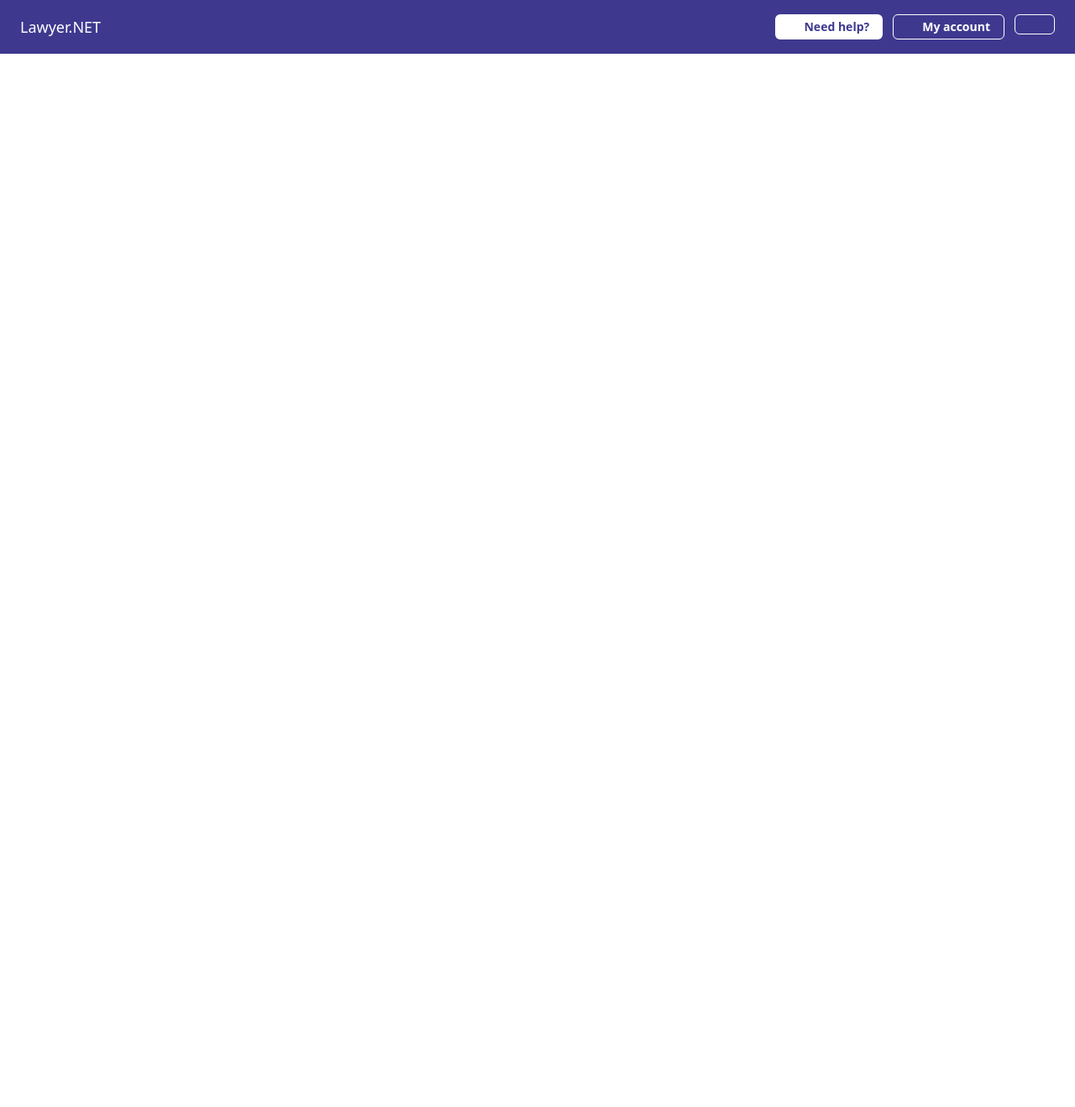
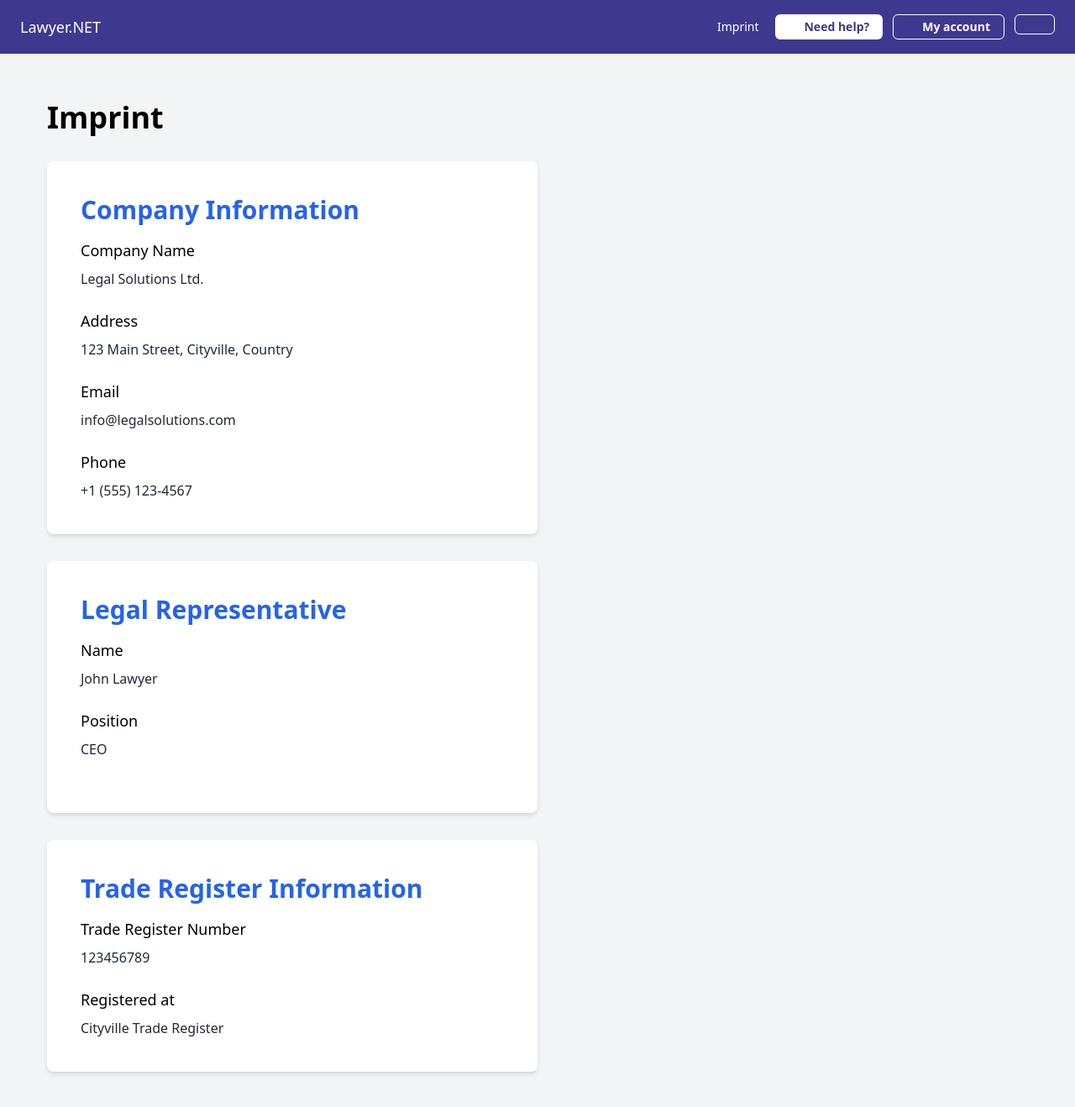
Before and after one commit to ero-gfld/Lawyer.NET-front, a Vue app: page /imprint in a window 1280 px wide. Shown: the top 1318 px of the page at 84% size. Before the commit the page ends 800 px from the top, so only its background shows below. Built offline with nearby package versions, Linux system fonts and the light colour scheme; some icons are missing.

Commit message:
added help and imprint page

```diff
--- a/src/components/atoms/NavLink.vue
+++ b/src/components/atoms/NavLink.vue
@@ -49,7 +49,7 @@ export default {
     >
       <div
         v-show="showDropdown && dropdownItems && dropdownItems.length > 0"
-        class="absolute top-full left-0 w-full"
+        class="absolute top-full left-0 w-full z-30"
       >
         <div class="h-2" />
         <div class="grid bg-primary border py-2 border-white rounded-md z-10">
--- a/src/components/molecules/NavBar.vue
+++ b/src/components/molecules/NavBar.vue
@@ -56,6 +56,15 @@ export default {
   >
     <router-link to="/" class="text-lg">Lawyer.NET</router-link>
     <div class="grid place-content-center gap-3 text-sm grid-flow-col">
+
+      <!-- temporary link for imprint in NavBar (for 1st Milestone) -->
+      <router-link
+        to="/imprint"
+        class="flex px-2 py-1 rounded-md items-center"
+      >
+        <span>Imprint</span>
+      </router-link>
+
       <router-link
         to="/help"
         class="flex px-4 py-1 font-bold text-primary bg-white rounded-md items-center"
--- a/src/router/index.js
+++ b/src/router/index.js
@@ -10,6 +10,16 @@ const routes = [
     path: '/',
     name: 'Homepage',
     component: () => import('../views/HomeView.vue')
+  },
+  {
+    path: '/help',
+    name: 'Help',
+    component: () => import('../views/HelpView.vue')
+  },
+  {
+    path: '/imprint',
+    name: 'Imprint',
+    component: () => import('../views/ImprintView.vue')
   }
 ]
 const router = createRouter({
--- /dev/null
+++ b/src/views/HelpView.vue
@@ -0,0 +1,43 @@
+<template>
+    <div class="container mx-auto p-14 bg-gray-100">
+      <h1 class="text-4xl font-bold mb-8">Help and Support</h1>
+
+      <!-- FAQ Sections -->
+      <div v-for="(faqSection, index) in faqSections" :key="index" class="mb-8 bg-white p-10 rounded-lg shadow-md w-3/4">
+        <h2 class="text-3xl font-semibold text-blue-600 mb-4">{{ faqSection.title }}</h2>
+
+        <!-- Individual FAQs -->
+        <div v-for="(faq, faqIndex) in faqSection.faqs" :key="faqIndex" class="mb-6">
+          <h3 class="text-lg font-medium mb-2">{{ faq.question }}</h3>
+          <p class="text-gray-800">{{ faq.answer }}</p>
+        </div>
+      </div>
+    </div>
+</template>
+
+<script>
+  export default {
+    data() {
+      return {
+        faqSections: [
+          {
+            title: 'General Questions',
+            faqs: [
+              { question: 'How do I sign up?', answer: 'To sign up, click on the "Sign Up" button in the navigation bar.' },
+              { question: 'How do I create a user profile?', answer: 'After signing up, you can create a new user profile in your dashboard.' },
+              { question: 'How can I contact support?', answer: 'You can reach our support team by sending an email to support@legalsolutions.com.'}
+            ],
+          },
+          {
+            title: 'Appointment Booking',
+            faqs: [
+              { question: 'How can I book an appointment?', answer: 'Navigate to the calendar and select an available time slot to book an appointment.' },
+              { question: 'Can I cancel an appointment?', answer: 'Yes, you can cancel an appointment by accessing the cancellation option in your dashboard.' },
+              { question: 'What do I do if I encounter issues during booking?', answer: 'If you encounter any issues, please contact our support team for assistance.'}
+            ],
+          },
+        ],
+      };
+    },
+  };
+</script>
--- /dev/null
+++ b/src/views/ImprintView.vue
@@ -0,0 +1,65 @@
+<template>
+    <div class="container mx-auto p-14 bg-gray-100">
+      <h1 class="text-4xl font-bold mb-8">Imprint</h1>
+
+      <!-- Company Information -->
+      <div class="mb-8 bg-white p-10 rounded-lg shadow-md w-1/2">
+        <h2 class="text-3xl font-semibold text-blue-600 mb-4">Company Information</h2>
+
+        <div class="mb-6">
+          <h3 class="text-lg font-medium mb-2">Company Name</h3>
+          <p class="text-gray-800">Legal Solutions Ltd.</p>
+        </div>
+
+        <div class="mb-6">
+          <h3 class="text-lg font-medium mb-2">Address</h3>
+          <p class="text-gray-800">123 Main Street, Cityville, Country</p>
+        </div>
+
+        <div class="mb-6">
+          <h3 class="text-lg font-medium mb-2">Email</h3>
+          <p class="text-gray-800">info@legalsolutions.com</p>
+        </div>
+
+        <div>
+          <h3 class="text-lg font-medium mb-2">Phone</h3>
+          <p class="text-gray-800">+1 (555) 123-4567</p>
+        </div>
+      </div>
+
+      <!-- Legal Representative -->
+      <div class="mb-8 bg-white p-10 rounded-lg shadow-md w-1/2">
+        <h2 class="text-3xl font-semibold text-blue-600 mb-4">Legal Representative</h2>
+
+        <div class="mb-6">
+          <h3 class="text-lg font-medium mb-2">Name</h3>
+          <p class="text-gray-800">John Lawyer</p>
+        </div>
+
+        <div class="mb-6">
+          <h3 class="text-lg font-medium mb-2">Position</h3>
+          <p class="text-gray-800">CEO</p>
+        </div>
+      </div>
+
+      <!-- Trade Register Information -->
+      <div class="bg-white p-10 rounded-lg shadow-md w-1/2">
+        <h2 class="text-3xl font-semibold text-blue-600 mb-4">Trade Register Information</h2>
+
+        <div class="mb-6">
+          <h3 class="text-lg font-medium mb-2">Trade Register Number</h3>
+          <p class="text-gray-800">123456789</p>
+        </div>
+
+        <div>
+          <h3 class="text-lg font-medium mb-2">Registered at</h3>
+          <p class="text-gray-800">Cityville Trade Register</p>
+        </div>
+      </div>
+    </div>
+</template>
+
+<script>
+  export default {
+  };
+</script>
```
